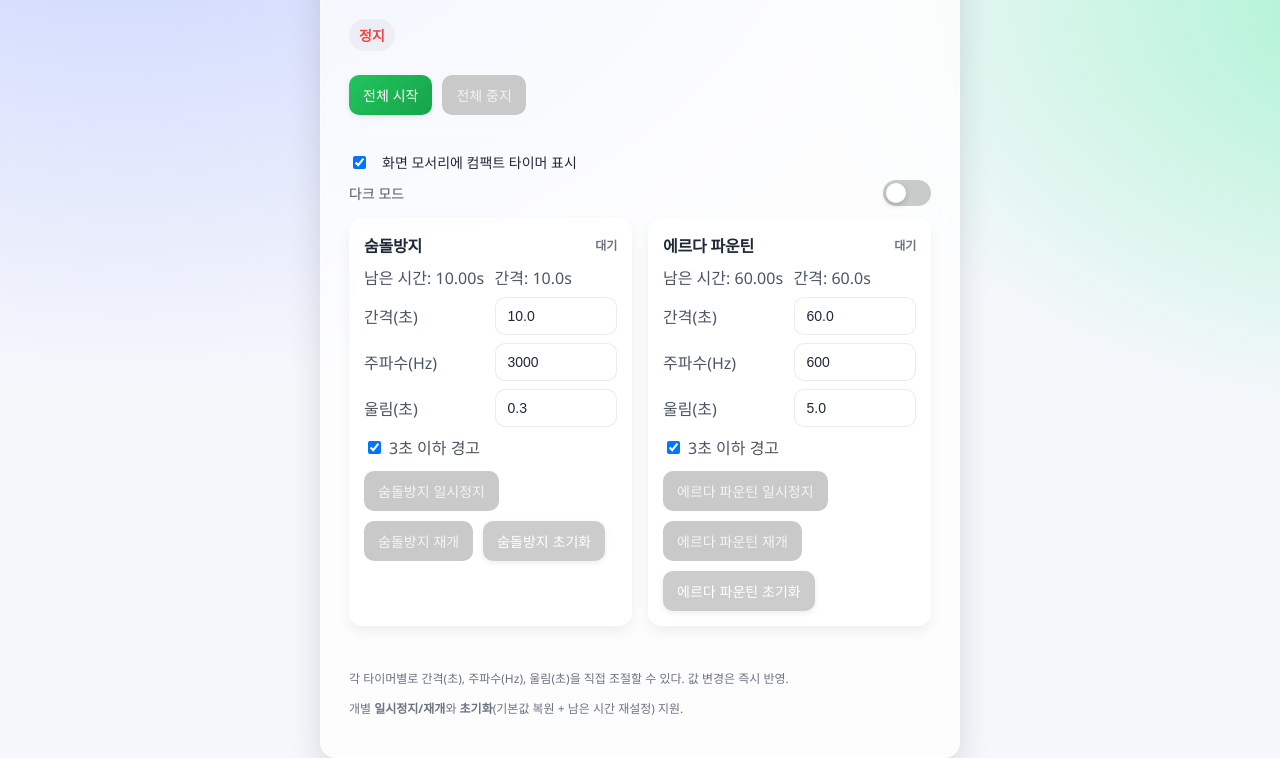
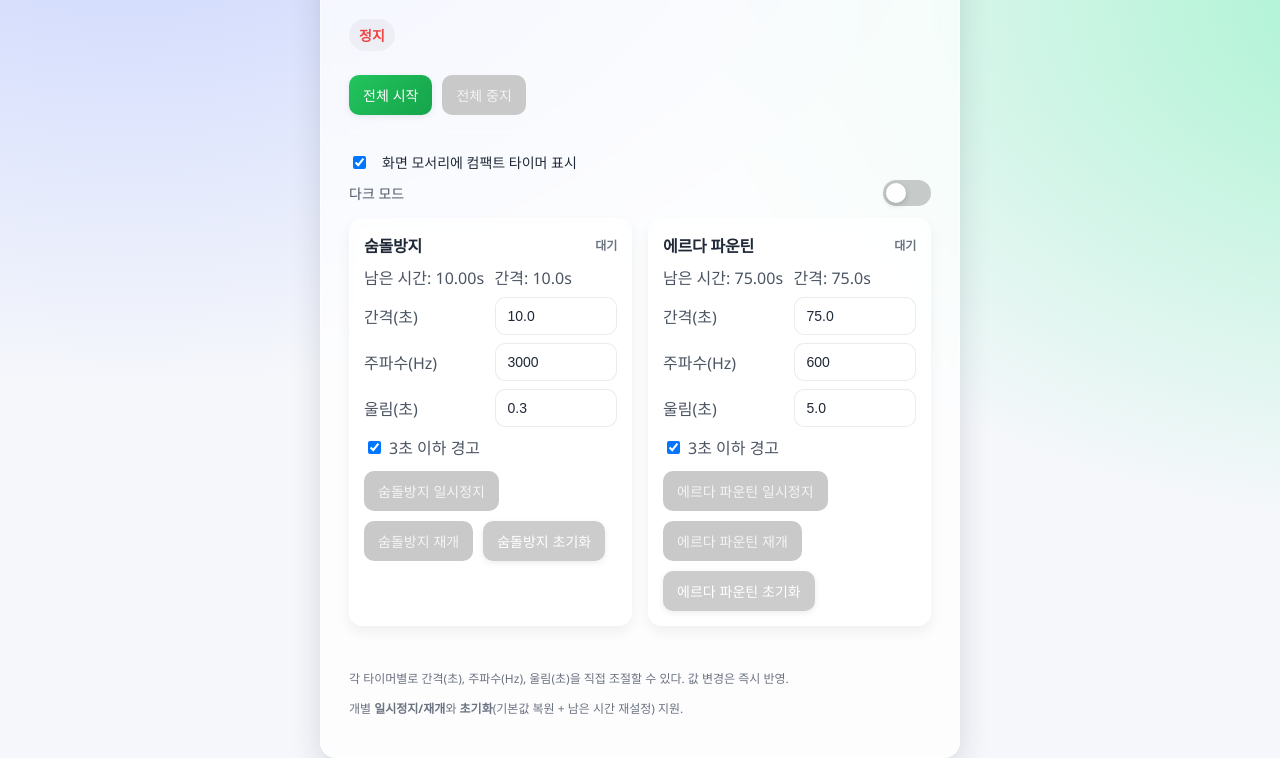
Before and after one commit to kim7899/finalhuntertimer, a plain HTML site: page index.html in a window 1280 px wide. Shown: the part 89-847 px from the top of the page. Drawn offline with Linux system fonts and the light colour scheme.

```diff
--- a/index.html
+++ b/index.html
@@ -41,7 +41,7 @@
       display: flex; justify-content: center; align-items: center; min-height: 100vh; margin: 0;
       color: var(--text);
       background: radial-gradient(1200px 800px at 10% -10%, var(--bg-accent-1), transparent 70%),
-                  radial-gradient(1000px 700px at 110% 10%, var(--bg-accent-2), transparent 60%),
+                  radial-gradient(1000px 700px at 110% 10%, var(--bg-accent-2), transparent 75%),
                   var(--bg);
       transition: background 0.4s ease, color 0.2s ease;
     }
@@ -198,11 +198,11 @@
           <span>에르다 파운틴</span><span id="status-b" class="muted">대기</span>
         </div>
         <div class="rows" style="margin-bottom:8px;">
-          <div class="label" id="label-b">남은 시간: 60.00s</div>
-          <div class="label" id="interval-b-view">간격: 60.0s</div>
+          <div class="label" id="label-b">남은 시간: 75.00s</div>
+          <div class="label" id="interval-b-view">간격: 75.0s</div>
         </div>
         <div class="rows">
-          <div class="row"><label class="label" for="interval-b">간격(초)</label><input id="interval-b" type="number" min="0.1" step="0.1" value="60.0" /></div>
+          <div class="row"><label class="label" for="interval-b">간격(초)</label><input id="interval-b" type="number" min="0.1" step="0.1" value="75.0" /></div>
           <div class="row"><label class="label" for="freq-b">주파수(Hz)</label><input id="freq-b" type="number" min="1" step="1" value="600" /></div>
           <div class="row"><label class="label" for="dur-b">울림(초)</label><input id="dur-b" type="number" min="0.05" step="0.05" value="5.0" /></div>
           <div class="row">
@@ -234,7 +234,7 @@
     </div>
     <div id="compact-timer-b" class="compact-timer">
       <span class="compact-timer-name">에르다 파운틴:</span>
-      <span id="compact-time-b" class="compact-timer-time">60.00s</span>
+      <span id="compact-time-b" class="compact-timer-time">75.00s</span>
     </div>
   </div>
 
@@ -262,7 +262,7 @@
   this.themeToggle = document.getElementById('toggle-theme');
 
         this.initTimer('a', { interval: 10000, freq: 1000, dur: 0.3, name: '숨돌방지' });
-        this.initTimer('b', { interval: 60000, freq: 600, dur: 0.5, name: '에르다 파운틴' });
+        this.initTimer('b', { interval: 75000, freq: 600, dur: 0.5, name: '에르다 파운틴' });
 
         this.bindGlobalEvents();
         this.initAudioContext();
```
